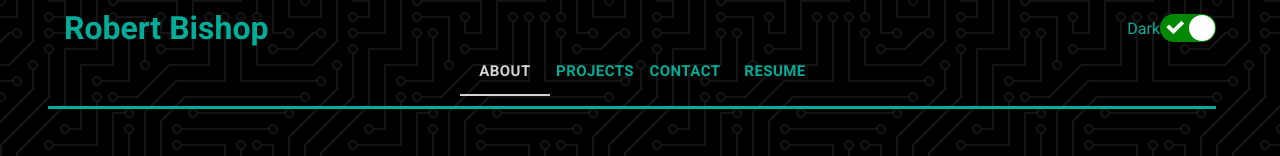
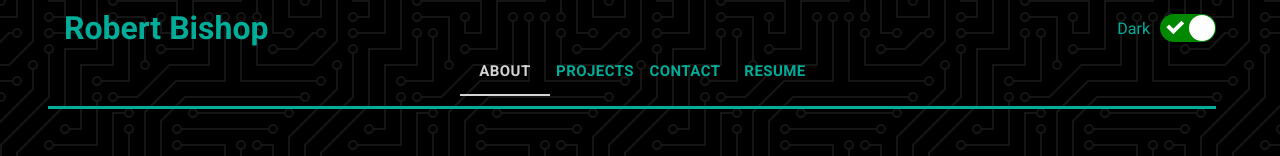
Before and after one commit to rbishop85/react-portfolio-v2, a React (Create React App) app: page /resume in a window 1280 px wide. Shown: the top 156 px of the page. Built offline with nearby package versions, Linux system fonts and the light colour scheme.

Commit message:
inserted space between color mode toggle switch and label

```diff
--- a/src/assets/styles/styles.css
+++ b/src/assets/styles/styles.css
@@ -68,7 +68,9 @@ body {
     align-items: center;
 }
 
-
+.header .switch label {
+    margin-right: 10px;
+}
 
 .header .MuiGrid-root.MuiGrid-item {
     padding-top: 0px;
```
